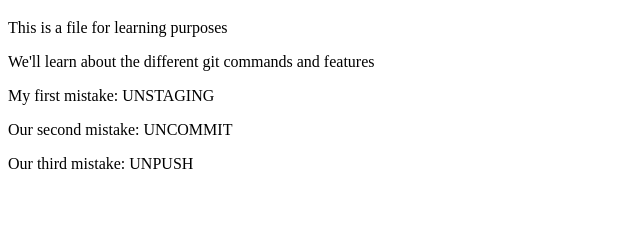
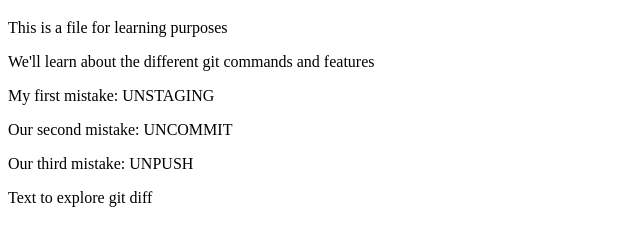
Before and after one commit to kevincastrochavez/git_commands, a plain HTML site: page git_example.html in a window 1280 px wide. Shown: the part 61-306 px from the top of the page, without its empty margins (0-640 px from the left). Drawn offline with Linux system fonts and the light colour scheme.

Commit message:
included command to get changes in code with git diff

```diff
--- a/git_example.html
+++ b/git_example.html
@@ -22,5 +22,8 @@
 
     <p>Our third mistake: UNPUSH</p>
     <!-- To unpush a file, type: git revert HEAD -->
+
+    <p>Text to explore git diff</p>
+    <!-- To show differences between previous commit and current file: git diff -->
   </body>
 </html>
```
